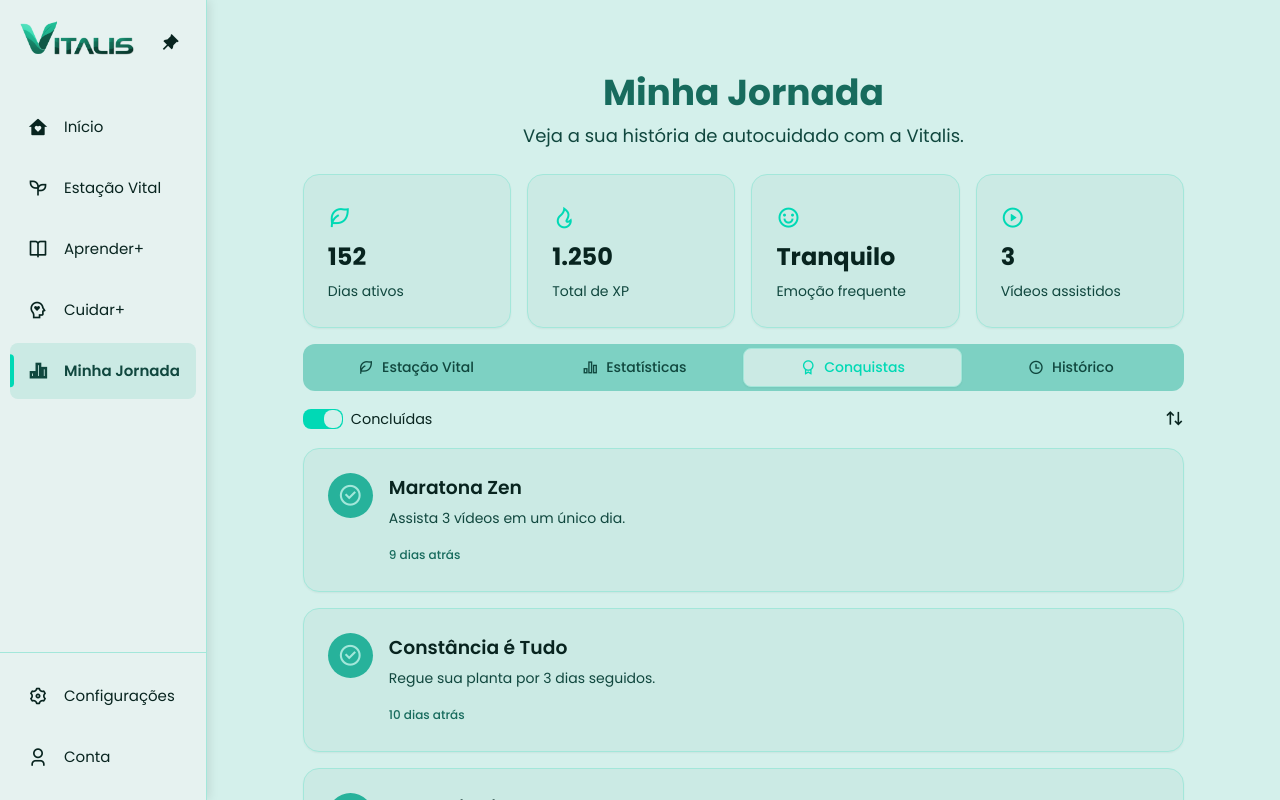
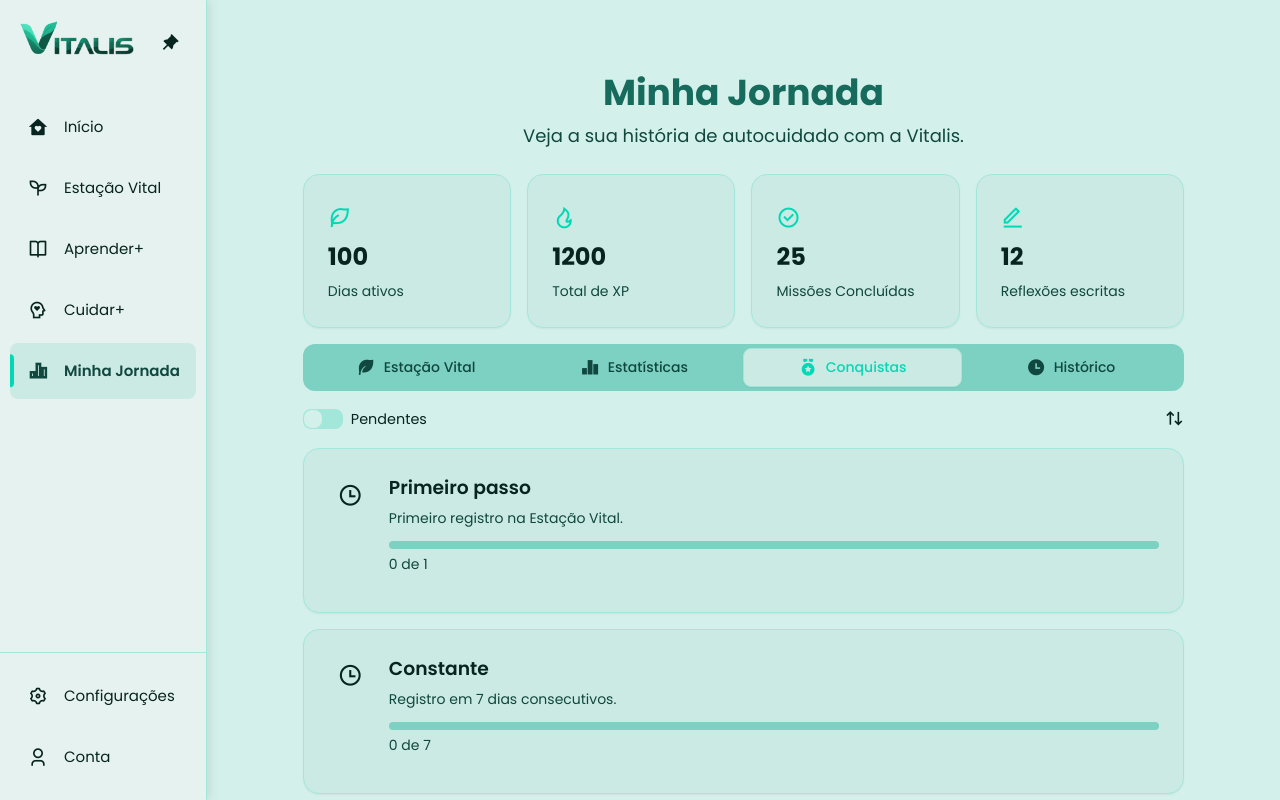
Before and after one commit to vitalis-app/vitalis-frontend, an Angular app in the folder front-end/: page /app/minha-jornada in a window 1280 px wide. Both pictures are taken after a click on the tab "Conquistas". Built offline with nearby package versions, Linux system fonts and the light colour scheme.

Commit message:
Alterações Minha História

```diff
--- a/front-end/src/app/web-app/pages/minha-jornada/minha-jornada.component.css
+++ b/front-end/src/app/web-app/pages/minha-jornada/minha-jornada.component.css
@@ -126,7 +126,7 @@
 }
 
 .tabs-trigger i {
-  font-size: 1rem;
+  font-size: 1.2rem;
   margin-right: 0.5rem; /* mr-2 */
 }
 
--- a/front-end/src/app/web-app/pages/minha-jornada/minha-jornada.component.html
+++ b/front-end/src/app/web-app/pages/minha-jornada/minha-jornada.component.html
@@ -15,7 +15,7 @@
         <div class="card-content text-center">
           <!-- Ícone fixo para Dias ativos -->
           <i class="ri-leaf-line"></i>
-          <p>152</p>
+          <p>{{geralStats.diasAtivos}}</p>
           <p>Dias ativos</p>
         </div>
       </div>
@@ -24,7 +24,7 @@
         <div class="card-content text-center">
           <!-- Ícone fixo para Total de XP -->
           <i class="ri-fire-line"></i>
-          <p>1.250</p>
+          <p>{{geralStats.totalXp}}</p>
           <p>Total de XP</p>
         </div>
       </div>
@@ -32,18 +32,18 @@
       <div class="card weekly-stat-item">
         <div class="card-content text-center">
           <!-- Ícone fixo para Emoção frequente -->
-          <i class="ri-emotion-happy-line"></i>
-          <p>Tranquilo</p>
-          <p>Emoção frequente</p>
+          <i class="ri-checkbox-circle-line"></i>
+          <p>{{geralStats.missoesConcluidas}}</p>
+          <p>Missões Concluídas</p>
         </div>
       </div>
       <!-- Item de estatística: Vídeos assistidos -->
       <div class="card weekly-stat-item">
         <div class="card-content text-center">
           <!-- Ícone fixo para Vídeos assistidos -->
-          <i class="ri-play-circle-line"></i>
-          <p>3</p>
-          <p>Vídeos assistidos</p>
+          <i class="ri-edit-line"></i>
+          <p>{{geralStats.reflexoesEscritas}}</p>
+          <p>Reflexões escritas</p>
         </div>
       </div>
     </div>
@@ -52,59 +52,36 @@
     <div class="tabs">
       <div class="tabs-list" role="tablist">
         <!-- Botão da aba "Estação Vital" -->
-        <button
-          class="tabs-trigger"
-          [class.active]="activeTab === 'vital'"
-          (click)="setActiveTab('vital')"
-          role="tab"
-          [attr.aria-selected]="activeTab === 'vital'"
-        >
-          <i class="ri-leaf-line"></i>Estação Vital
+        <button class="tabs-trigger" [class.active]="activeTab === 'vital'" (click)="setActiveTab('vital')" role="tab"
+          [attr.aria-selected]="activeTab === 'vital'">
+          <i class="ri-leaf-fill"></i>
+          Estação Vital
         </button>
         <!-- Botão da aba "Estatísticas" -->
-        <button
-          class="tabs-trigger"
-          [class.active]="activeTab === 'stats'"
-          (click)="setActiveTab('stats')"
-          role="tab"
-          [attr.aria-selected]="activeTab === 'stats'"
-        >
+        <button class="tabs-trigger" [class.active]="activeTab === 'stats'" (click)="setActiveTab('stats')" role="tab"
+          [attr.aria-selected]="activeTab === 'stats'">
           <!-- Ícone fixo para Estatísticas -->
-          <i class="ri-bar-chart-2-line"></i>
+          <i class="ri-bar-chart-2-fill"></i>
           Estatísticas
         </button>
         <!-- Botão da aba "Conquistas" -->
-        <button
-          class="tabs-trigger"
-          [class.active]="activeTab === 'achievements'"
-          (click)="setActiveTab('achievements')"
-          role="tab"
-          [attr.aria-selected]="activeTab === 'achievements'"
-        >
+        <button class="tabs-trigger" [class.active]="activeTab === 'achievements'"
+          (click)="setActiveTab('achievements')" role="tab" [attr.aria-selected]="activeTab === 'achievements'">
           <!-- Ícone fixo para Conquistas -->
-          <i class="ri-award-line"></i>
+          <i class="ri-medal-fill"></i>
           Conquistas
         </button>
         <!-- Botão da aba "Histórico" -->
-        <button
-          class="tabs-trigger"
-          [class.active]="activeTab === 'history'"
-          (click)="setActiveTab('history')"
-          role="tab"
-          [attr.aria-selected]="activeTab === 'history'"
-        >
+        <button class="tabs-trigger" [class.active]="activeTab === 'history'" (click)="setActiveTab('history')"
+          role="tab" [attr.aria-selected]="activeTab === 'history'">
           <!-- Ícone fixo para Histórico -->
-          <i class="ri-time-line"></i>
+          <i class="ri-time-fill"></i>
           Histórico
         </button>
       </div>
 
       <!-- Conteúdo da Aba "Estação Vital" -->
-      <div
-        id="vital-content"
-        class="tabs-content"
-        [class.active]="activeTab === 'vital'"
-      >
+      <div id="vital-content" class="tabs-content" [class.active]="activeTab === 'vital'">
         <div class="card">
           <div class="card-header">
             <h2 class="card-title">
@@ -117,7 +94,7 @@
             <div class="xp-chart">
               <!-- Barras de XP fixas para cada dia -->
               <div class="xp-bar-container">
-                <div class="xp-bar" style="height: 56.25%"></div>
+                <div class="xp-bar" style="height: 50%"></div>
                 <!-- 180/320 * 100 -->
                 <p>Dom</p>
                 <p>180</p>
@@ -161,9 +138,7 @@
             </div>
             <div class="xp-summary">
               <p>
-                <span class="font-semibold text-vitalis-primary"
-                  >Terça-feira</span
-                >
+                <span class="font-semibold text-vitalis-primary">Terça-feira</span>
                 foi seu dia mais produtivo com
                 <span class="font-semibold text-vitalis-primary"> 320 XP</span>!
               </p>
@@ -173,11 +148,7 @@
       </div>
 
       <!-- Conteúdo da Aba "Estatísticas" -->
-      <div
-        id="stats-content"
-        class="tabs-content"
-        [class.active]="activeTab === 'stats'"
-      >
+      <div id="stats-content" class="tabs-content" [class.active]="activeTab === 'stats'">
         <div class="stats-grid">
           <div class="card">
             <div class="card-header">
@@ -249,11 +220,7 @@
       </div>
 
       <!-- Conteúdo da Aba "Conquistas" -->
-      <div
-  id="achievements-content"
-  class="tabs-content"
-  [class.active]="activeTab === 'achievements'"
->
+      <div id="achievements-content" class="tabs-content" [class.active]="activeTab === 'achievements'">
         <div class="achievements-controls">
           <!-- Filtro de status -->
           <label class="filter-switch">
@@ -277,21 +244,13 @@
         </div>
 
         <div class="achievements-list">
-    <div
-      class="card achievement-item"
-      *ngFor="let achievement of filteredAchievements"
-    >
+          <div class="card achievement-item" *ngFor="let achievement of filteredAchievements">
             <div class="achievement-content">
-        <div
-          class="achievement-icon-wrapper"
-          [ngClass]="achievement.status"
-        >
-          <i
-            [ngClass]="{
-              'ri-checkbox-circle-line': achievement.status === 'completed',
-              'ri-time-line': achievement.status === 'pending'
-            }"
-          ></i>
+              <div class="achievement-icon-wrapper" [ngClass]="achievement.status">
+                <i [ngClass]="{
+              'ri-checkbox-circle-line': achievement.status === 'completa',
+              'ri-time-line': achievement.status === 'pendente'
+            }"></i>
               </div>
 
               <div class="achievement-text-content">
@@ -303,20 +262,16 @@
                 </p>
 
                 <!-- Se completed: mostra data -->
-          <span
-            class="completed-date"
-            *ngIf="achievement.status === 'completed'"
-          >
-            {{ getRelativeDate(achievement.completedDate) }}
+                <span class="completed-date" *ngIf="achievement.status === 'completa'">
+                  {{ getRelativeDate(achievement.dataConquista) }}
                 </span>
 
                 <!-- Se pendente com progresso -->
-          <div *ngIf="achievement.status === 'pending' && achievement.progressoAtual !== undefined" class="progress-container">
+                <div *ngIf="achievement.status === 'pendente' && achievement.progressoAtual !== undefined"
+                  class="progress-container">
                   <div class="progress-bar">
-              <div
-                class="progress-fill"
-                [style.width.%]="(achievement.progressoAtual / achievement.progressoTotal) * 100"
-              ></div>
+                    <div class="progress-fill"
+                      [style.width.%]="(achievement.progressoAtual / achievement.progressoTotal) * 100"></div>
                   </div>
                   <p class="progress-text">
                     {{ achievement.progressoAtual }} de
@@ -331,11 +286,7 @@
 
 
       <!-- Conteúdo da Aba "Histórico" -->
-      <div
-        id="history-content"
-        class="tabs-content"
-        [class.active]="activeTab === 'history'"
-      >
+      <div id="history-content" class="tabs-content" [class.active]="activeTab === 'history'">
         <div class="history-section">
           <div class="card">
             <div class="card-header">
--- a/front-end/src/app/web-app/pages/minha-jornada/minha-jornada.component.ts
+++ b/front-end/src/app/web-app/pages/minha-jornada/minha-jornada.component.ts
@@ -11,124 +11,218 @@ export class MinhaJornadaComponent {
   setActiveTab(tabName: string): void {
     this.activeTab = tabName;
   }
+  geralStats = {id: 1, diasAtivos: 100, totalXp: 1200, missoesConcluidas: 25, reflexoesEscritas: 12}
 
+  // Conquistas
   achievements = [
     {
       id: 1,
-      titulo: 'Primeira Regada',
-      descricao: 'Você regou sua planta emocional pela primeira vez.',
-      status: 'completed',
-      completedDate: '2025-07-11T09:00:00',
+      titulo: 'Primeiro passo',
+      descricao: 'Primeiro registro na Estação Vital.',
+      status: 'pendente',
+      progressoAtual: 0,
+      progressoTotal: 1,
+      dataConquista: ''
     },
     {
       id: 2,
-      titulo: 'Constância é Tudo',
-      descricao: 'Regue sua planta por 3 dias seguidos.',
-      status: 'completed',
-      completedDate: '2025-07-13T09:00:00',
+      titulo: 'Constante',
+      descricao: 'Registro em 7 dias consecutivos.',
+      status: 'pendente',
+      progressoAtual: 0,
+      progressoTotal: 7,
+      dataConquista: ''
     },
     {
       id: 3,
-      titulo: 'Raízes Firmes',
-      descricao: 'Regue sua planta por 7 dias consecutivos.',
-      status: 'pending',
-      progressoAtual: 4,
-      progressoTotal: 7,
+      titulo: 'Eu me comprometi',
+      descricao: '21 registros em até 30 dias.',
+      status: 'pendente',
+      progressoAtual: 0,
+      progressoTotal: 21,
+      dataConquista: ''
     },
     {
       id: 4,
-      titulo: 'Jardineiro Dedicado',
-      descricao:
-        'Mantenha uma sequência de 14 dias cuidando da sua planta emocional.',
-      status: 'pending',
-      progressoAtual: 4,
-      progressoTotal: 14,
+      titulo: 'Ritual de cuidado',
+      descricao: 'Criou o próprio ritmo de uso na plataforma.',
+      status: 'pendente',
+      progressoAtual: 0,
+      progressoTotal: 1,
+      dataConquista: ''
     },
+
+    // 2. Autocuidado e ação prática
     {
       id: 5,
-      titulo: 'Jornada em Flor',
-      descricao: 'Complete um ciclo de 30 dias seguidos regando sua planta.',
-      status: 'pending',
-      progressoAtual: 4,
-      progressoTotal: 30,
+      titulo: 'Hidratado',
+      descricao: 'Concluiu a missão “Beber água” 5 vezes.',
+      status: 'pendente',
+      progressoAtual: 0,
+      progressoTotal: 5,
+      dataConquista: ''
     },
     {
       id: 6,
-      titulo: 'Aprendiz Vital',
-      descricao: 'Assista seu primeiro conteúdo no Aprender+.',
-      status: 'completed',
-      completedDate: '2025-07-12T16:20:00',
+      titulo: 'Concluindo',
+      descricao: 'Concluiu 10 missões.',
+      status: 'pendente',
+      progressoAtual: 0,
+      progressoTotal: 10,
+      dataConquista: ''
     },
     {
       id: 7,
-      titulo: 'Reflexivo(a)',
-      descricao: 'Assista 5 vídeos da categoria Reflexões.',
-      status: 'pending',
-      progressoAtual: 2,
-      progressoTotal: 5,
+      titulo: 'Estou zen',
+      descricao: 'Usou meditação do Aprender+ 2 vezes.',
+      status: 'pendente',
+      progressoAtual: 0,
+      progressoTotal: 2,
+      dataConquista: ''
     },
     {
       id: 8,
-      titulo: 'Explorador(a) do Conhecimento',
-      descricao: 'Assista conteúdos de pelo menos 5 categorias diferentes.',
-      status: 'pending',
-      progressoAtual: 3,
+      titulo: 'Me cuidando',
+      descricao: 'Concluiu missão de autocuidado 5 vezes.',
+      status: 'pendente',
+      progressoAtual: 0,
       progressoTotal: 5,
+      dataConquista: ''
     },
     {
       id: 9,
-      titulo: 'Maratona Zen',
-      descricao: 'Assista 3 vídeos em um único dia.',
-      status: 'completed',
-      completedDate: '2025-07-13T20:05:00',
+      titulo: 'Me ouvindo',
+      descricao: 'Escreveu um textinho pela 1ª vez.',
+      status: 'pendente',
+      progressoAtual: 0,
+      progressoTotal: 1,
+      dataConquista: ''
     },
     {
       id: 10,
-      titulo: 'Aprendiz Constante',
-      descricao: 'Complete 10 conteúdos em uma semana.',
-      status: 'pending',
-      progressoAtual: 6,
-      progressoTotal: 10,
+      titulo: 'Escritor nato',
+      descricao: 'Escreveu 5 reflexões.',
+      status: 'pendente',
+      progressoAtual: 0,
+      progressoTotal: 5,
+      dataConquista: ''
     },
+
+    // 4. Cuidando mais
     {
       id: 11,
-      titulo: 'Primeiro Sentir',
-      descricao: 'Registre seu humor pela primeira vez.',
-      status: 'completed',
-      completedDate: '2025-07-10T10:45:00',
+      titulo: 'Tomei coragem',
+      descricao: 'Solicitou o primeiro agendamento com especialista.',
+      status: 'pendente',
+      progressoAtual: 0,
+      progressoTotal: 1,
+      dataConquista: ''
     },
     {
       id: 12,
-      titulo: 'Autor da Sua Jornada',
-      descricao: 'Escreva no Diário Vital 3 dias seguidos.',
-      status: 'pending',
-      progressoAtual: 1,
-      progressoTotal: 3,
+      titulo: 'Meu espaço',
+      descricao: 'Realizou a primeira sessão.',
+      status: 'pendente',
+      progressoAtual: 0,
+      progressoTotal: 1,
+      dataConquista: ''
     },
     {
       id: 13,
-      titulo: 'Emoções à Flor da Pele',
-      descricao: 'Complete 10 registros de humor diferentes em uma semana.',
-      status: 'pending',
-      progressoAtual: 4,
-      progressoTotal: 10,
+      titulo: 'Direção certa',
+      descricao: 'Compareceu a 3 sessões.',
+      status: 'pendente',
+      progressoAtual: 0,
+      progressoTotal: 3,
+      dataConquista: ''
     },
     {
       id: 14,
-      titulo: 'Primeira Conquista',
-      descricao: 'Você desbloqueou sua primeira conquista.',
-      status: 'completed',
-      completedDate: '2025-07-10T10:50:00',
+      titulo: 'Construção emocional',
+      descricao: 'Completou 8 sessões.',
+      status: 'pendente',
+      progressoAtual: 0,
+      progressoTotal: 8,
+      dataConquista: ''
+    },
+
+    // 5. Aprendizado e crescimento
+    {
+      id: 15,
+      titulo: 'Primeiro insight',
+      descricao: 'Assistiu ao primeiro vídeo no Aprender+.',
+      status: 'pendente',
+      progressoAtual: 0,
+      progressoTotal: 1,
+      dataConquista: ''
     },
     {
-      id: 15,
-      titulo: 'Vitalis Star',
-      descricao: 'Complete todas as missões diárias por 5 dias consecutivos.',
-      status: 'pending',
-      progressoAtual: 2,
+      id: 16,
+      titulo: 'Em expansão',
+      descricao: 'Assistiu a 5 vídeos diferentes.',
+      status: 'pendente',
+      progressoAtual: 0,
       progressoTotal: 5,
+      dataConquista: ''
     },
+    {
+      id: 17,
+      titulo: 'Me identifiquei',
+      descricao: 'Favoritou um vídeo que fez sentido.',
+      status: 'pendente',
+      progressoAtual: 0,
+      progressoTotal: 1,
+      dataConquista: ''
+    },
+    {
+      id: 18,
+      titulo: 'Explorador(a)',
+      descricao: 'Viu conteúdos de 3 categorias diferentes.',
+      status: 'pendente',
+      progressoAtual: 0,
+      progressoTotal: 3,
+      dataConquista: ''
+    },
+
+    // 6. Símbolos de evolução
+    {
+      id: 19,
+      titulo: 'Floresta interior',
+      descricao: 'Desbloqueou 10 conquistas.',
+      status: 'pendente',
+      progressoAtual: 0,
+      progressoTotal: 10,
+      dataConquista: ''
+    },
+    {
+      id: 20,
+      titulo: 'O começo de novo',
+      descricao: 'Voltou a usar após um tempo sem acessar.',
+      status: 'pendente',
+      progressoAtual: 0,
+      progressoTotal: 1,
+      dataConquista: ''
+    },
+    {
+      id: 21,
+      titulo: 'Me vi de verdade',
+      descricao: 'Fez reflexões consistentes por 7 dias.',
+      status: 'pendente',
+      progressoAtual: 0,
+      progressoTotal: 7,
+      dataConquista: ''
+    },
+    {
+      id: 22,
+      titulo: 'Floresci',
+      descricao: 'Fez registros, missões e vídeos na mesma semana.',
+      status: 'pendente',
+      progressoAtual: 0,
+      progressoTotal: 1,
+      dataConquista: ''
+    }
   ];
+
 
   // 👇 **MUDANÇA APLICADA AQUI**
   getRelativeDate(dateStr: string | undefined): string {
@@ -143,7 +237,7 @@ export class MinhaJornadaComponent {
     return `${diffDays} dias atrás`;
   }
 
-  showCompletedOnly = true;
+  showCompletedOnly = false;
   showSortDropdown = false;
   sortOrder: 'asc' | 'desc' = 'desc';
 
@@ -158,15 +252,15 @@ export class MinhaJornadaComponent {
 
   get filteredAchievements() {
     const filtered = this.achievements.filter((a) =>
-      this.showCompletedOnly ? a.status === 'completed' : a.status === 'pending'
+      this.showCompletedOnly ? a.status === 'completa' : a.status === 'pendente'
     );
 
     // O sort deve ser aplicado ao array filtrado.
     return filtered.sort((a, b) => {
       // Ordenação para conquistas concluídas
       if (this.showCompletedOnly) {
-        const dateA = new Date(a.completedDate!).getTime(); // '!' é seguro aqui por causa do filtro
-        const dateB = new Date(b.completedDate!).getTime(); // '!' é seguro aqui por causa do filtro
+        const dateA = new Date(a.dataConquista!).getTime(); // '!' é seguro aqui por causa do filtro
+        const dateB = new Date(b.dataConquista!).getTime(); // '!' é seguro aqui por causa do filtro
         return this.sortOrder === 'desc' ? dateB - dateA : dateA - dateB;
       }
 
```
Lines whose indentation alone changed are shown as unchanged.
